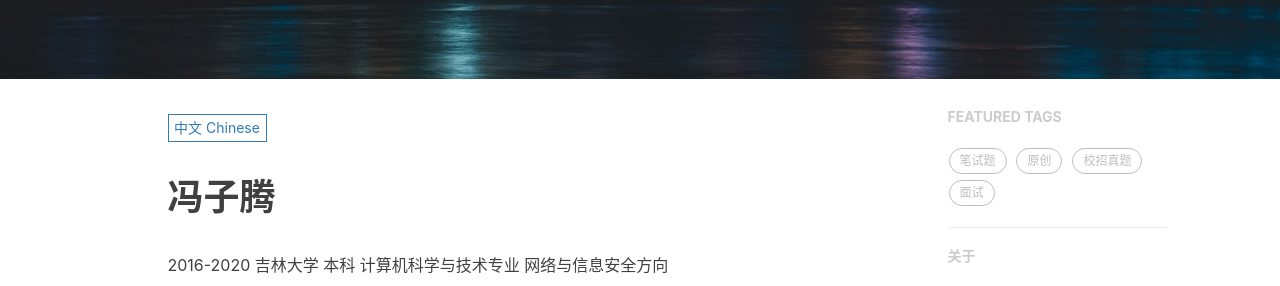
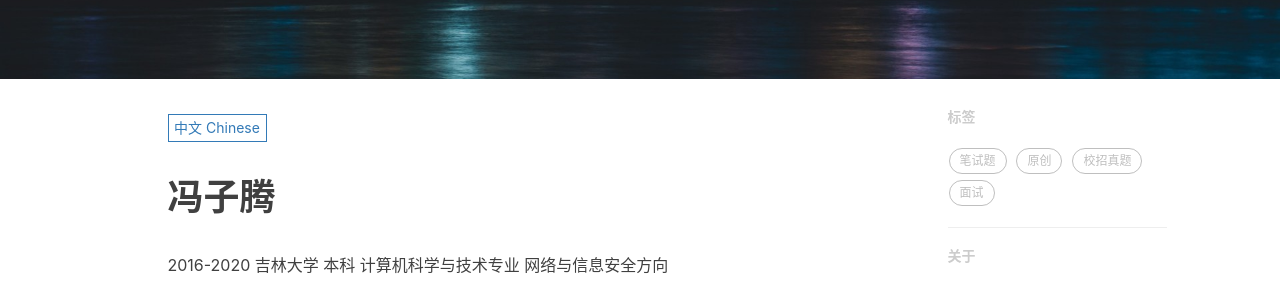
Before and after one commit to code4lala/code4lala.github.io, a Jekyll site: the page built from about.html, in a window 1280 px wide. Shown: the part 339-625 px from the top of the page. Built offline with Jekyll 4.4.1, drawn with Linux system fonts in a browser that asks for light colours; nearby versions of some CDN libraries; comment, search, counter and statistics services are not loaded.

Commit message:
change FEATURED TAGS to 标签

```diff
--- a/_includes/featured-tags.html
+++ b/_includes/featured-tags.html
@@ -7,7 +7,7 @@
     {% if include.bottom %}
         <hr class="hidden-sm hidden-xs">
     {% endif %}
-    <h5><a href="{{'/archive/' | prepend: site.baseurl }}">FEATURED TAGS</a></h5>
+    <h5><a href="{{'/archive/' | prepend: site.baseurl }}">标签</a></h5>
     <div class="tags">
         {% capture tags %}
         {% comment %}
```
